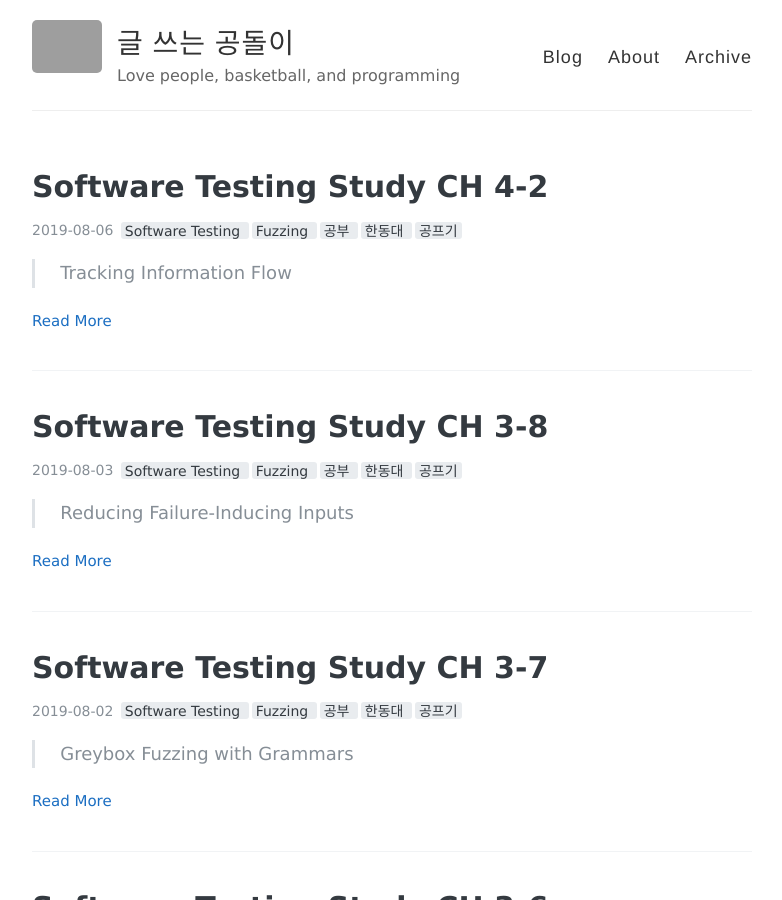
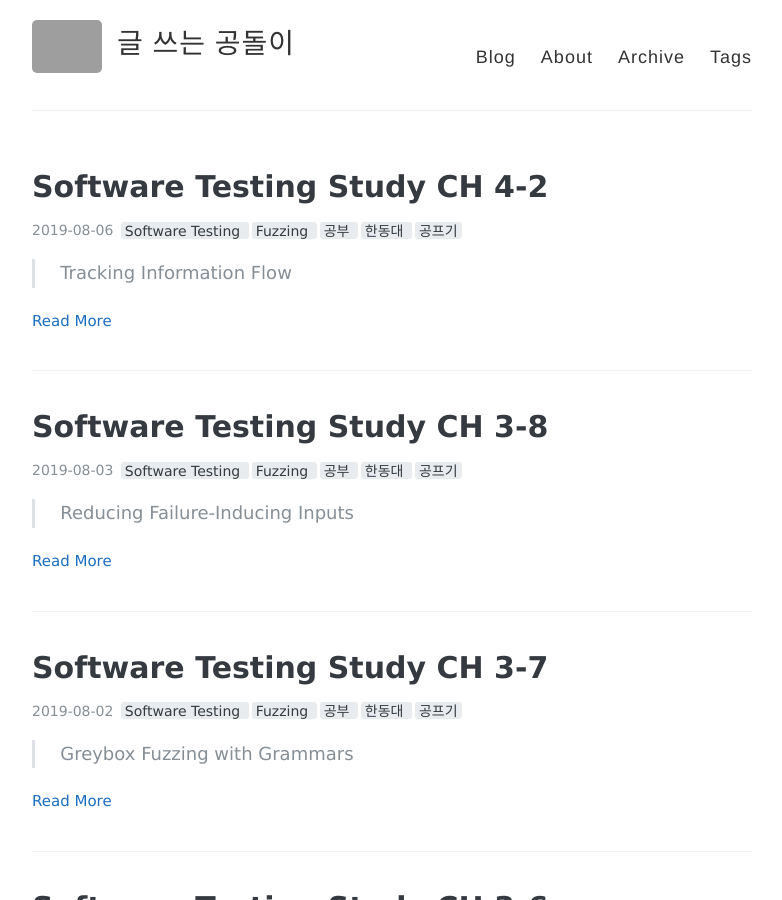
Before and after one commit to sihyungyou/sihyungyou.github.io, a Jekyll site: the page built from index.html, in a window 1280 px wide and 900 px high. Shown: the whole window, without its empty margins (248-1030 px from the left). Built offline with Jekyll 4.4.1, drawn with Linux system fonts in a browser that asks for light colours; the list of posts is cut into pages by our own code; grey boxes are pictures that could not be loaded.

Commit message:
no description

```diff
--- a/_config.yml
+++ b/_config.yml
@@ -6,7 +6,7 @@
 name: 글 쓰는 공돌이
 
 # Short bio or description (displayed in the header)
-description: Love people, basketball, and programming
+description:
 
 #
 # Flags below are optional
@@ -27,8 +27,8 @@ navigation:
     url: /about
   - name: Archive
     url: /archive
-  # - name: Tags
-  #   url: /tags
+  - name: Tags
+    url: /tags
   # - name: Theme
   #   url: https://github.com/AWEEKJ/kiko-now
 
```
